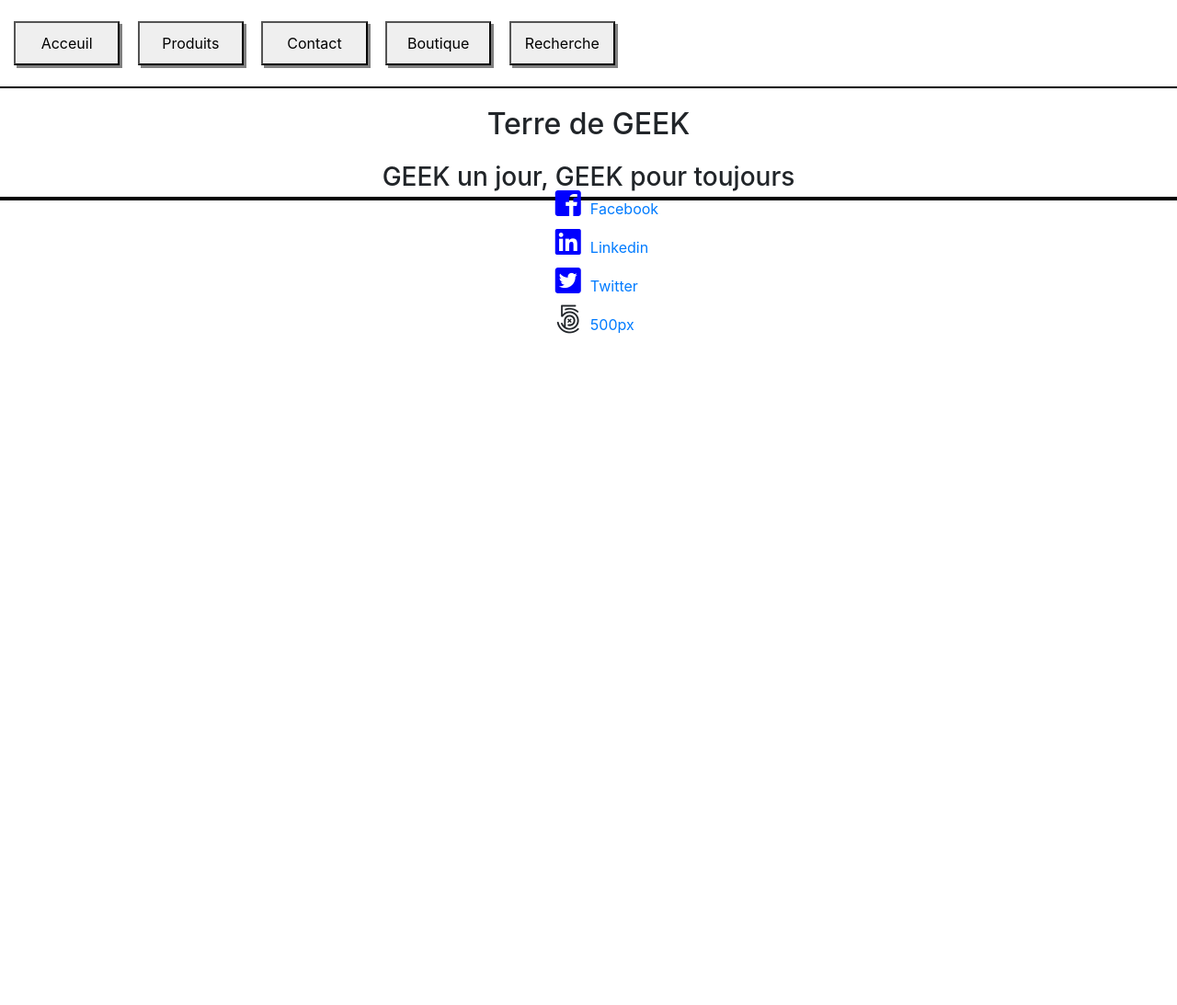
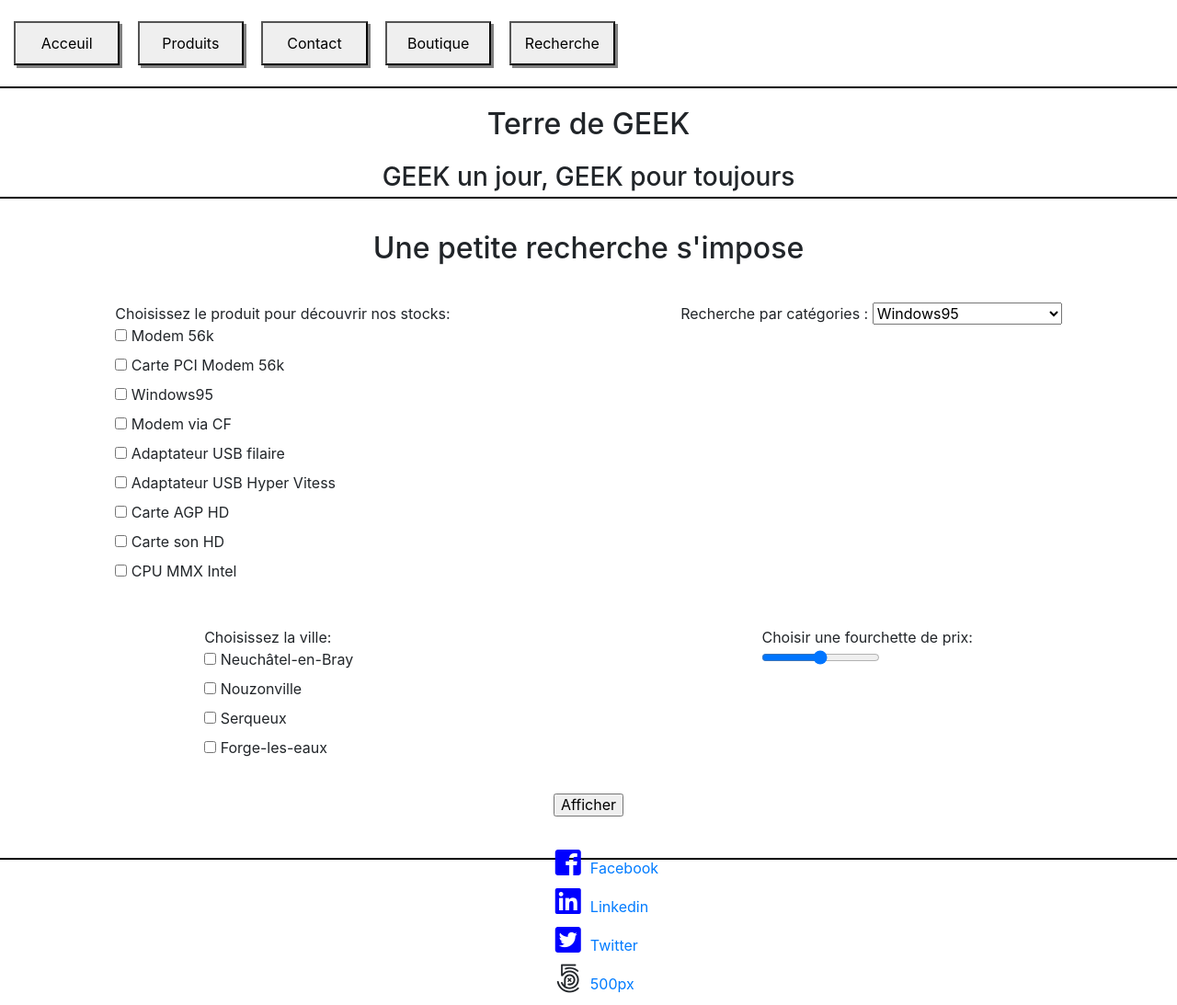
Before and after one commit to brunoharlein/terredegeek, a PHP site: page /search.php in a window 1280 px wide. Shown: the whole page at 92% size. Before the commit the page ends 363 px from the top, so only its background shows below. Run offline with PHP 8.4, Linux system fonts and the light colour scheme; some libraries are stand-ins or nearby versions.

Commit message:
end search page

```diff
--- a/contact.php
+++ b/contact.php
@@ -28,6 +28,7 @@
    <!-- start html -->
    <main>
 
+
    </main>
    <!-- end html -->
 
--- a/css/main.css
+++ b/css/main.css
@@ -141,6 +141,17 @@ textarea {
    .marginP {
      margin-bottom: 15px;
    }
+   .flexForm {
+     display: flex;
+     justify-content: space-around;
+     margin-top: 40px;
+     margin-bottom: 30px;
+   }
+   .flexBtn {
+     display: flex;
+     justify-content: center;
+     margin-bottom: 45px;
+   }
 
 
    /* commun rules */
@@ -175,6 +186,9 @@ textarea {
      width: 40%;
      height: auto;
    }
+   /* .slidecontainer {
+    width: 100%;
+   } */
 
 
 
--- a/search.php
+++ b/search.php
@@ -26,8 +26,63 @@
    <!-- end PHP -->
 
    <!-- start html -->
+   <!-- start search form  -->
    <main>
-
+     <h2>Une petite recherche s'impose</h2>
+     <div class="flexForm">
+      <form>
+       <p>
+        Choisissez le produit pour découvrir nos stocks: <br>
+        <input type="checkbox"/> <label>Modem 56k</label><br>
+        <input type="checkbox"/> <label>Carte PCI Modem 56k</label><br>
+        <input type="checkbox"/> <label>Windows95</label><br>
+        <input type="checkbox"/> <label>Modem via CF</label><br>
+        <input type="checkbox"/> <label>Adaptateur USB filaire</label><br>
+        <input type="checkbox"/> <label>Adaptateur USB Hyper Vitess</label><br>
+        <input type="checkbox"/> <label>Carte AGP HD</label><br>
+        <input type="checkbox"/> <label>Carte son HD</label><br>
+        <input type="checkbox"/> <label>CPU MMX Intel</label><br>
+       </p>
+      </form>
+      <form>
+        <label>Recherche par catégories :</label>
+         <select name="" id="">
+          <optgroup label="Logiciel">
+           <option>Windows95</option>
+          </optgroup>
+          <optgroup label="Matériel">
+           <option>carte AGP</option>
+           <option>carte son</option>
+           <option>CPU MMX</option>
+           <option>carte PCI Modem</option>
+          </optgroup>
+          <optgroup label="Élements ext">
+           <option>modem via CF</option>
+           <option>adaptateur USB wifi</option>
+           <option>adaptateur USB filaire</option>
+           <option>modem 56k</option>
+          </optgroup>
+         </select>
+      </form>
+     </div>
+     <div class="flexForm">
+       <form>
+        <p>
+         Choisissez la ville: <br>
+         <input type="checkbox"/> <label>Neuchâtel-en-Bray</label><br>
+         <input type="checkbox"/> <label>Nouzonville</label><br>
+         <input type="checkbox"/> <label>Serqueux</label><br>
+         <input type="checkbox"/> <label>Forge-les-eaux</label><br>
+        </p>
+       </form>
+       <form class="slidecontainer">
+         <p>Choisir une fourchette de prix: </p>
+        <input type="range" min="1" max="100" value="50" class="slider" id="myRange">
+       </form>
+     </div>
+     <div class="flexBtn">
+       <input type="submit" value="Afficher" />
+     </div>
    </main>
    <!-- end html -->
 
```
